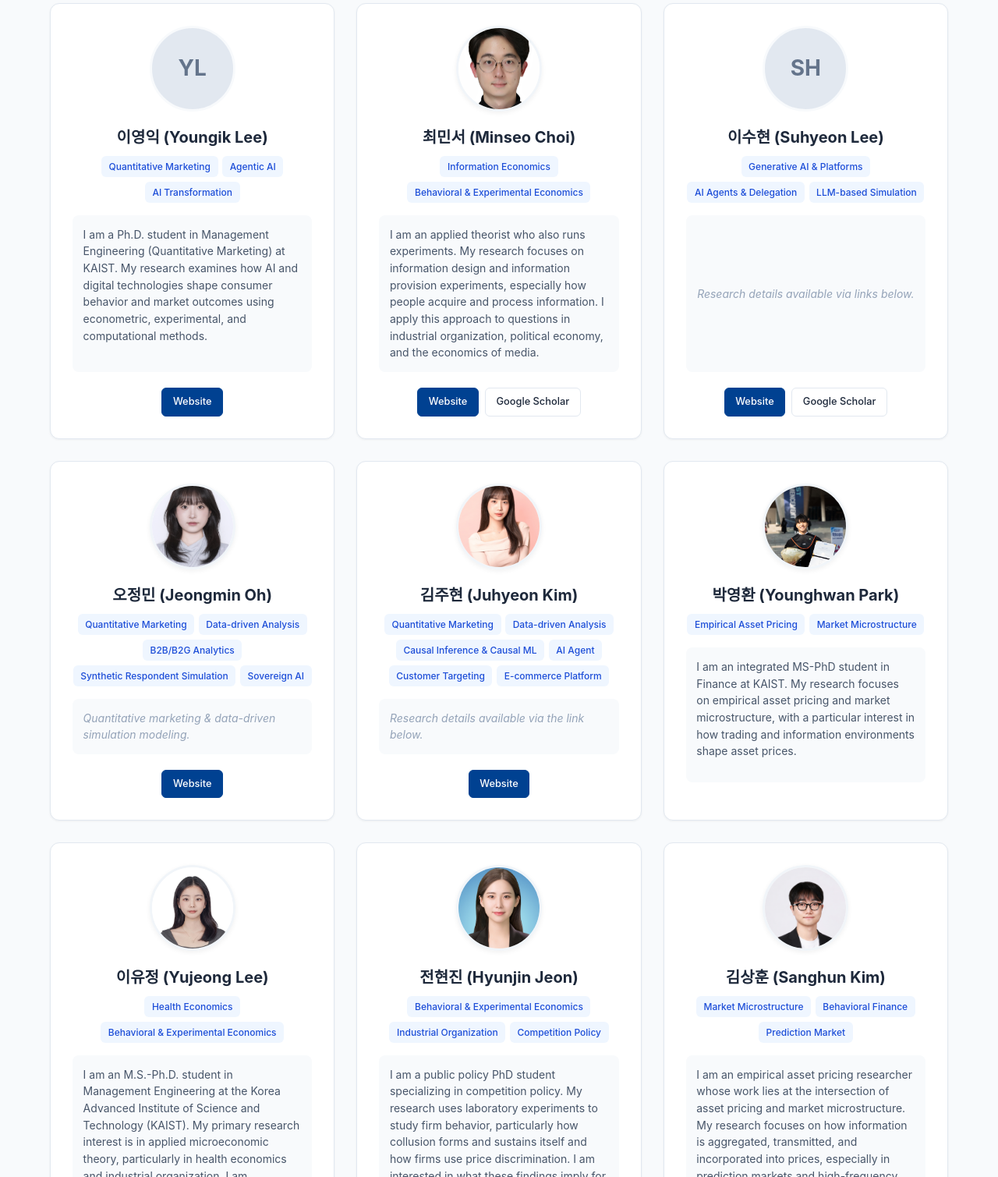
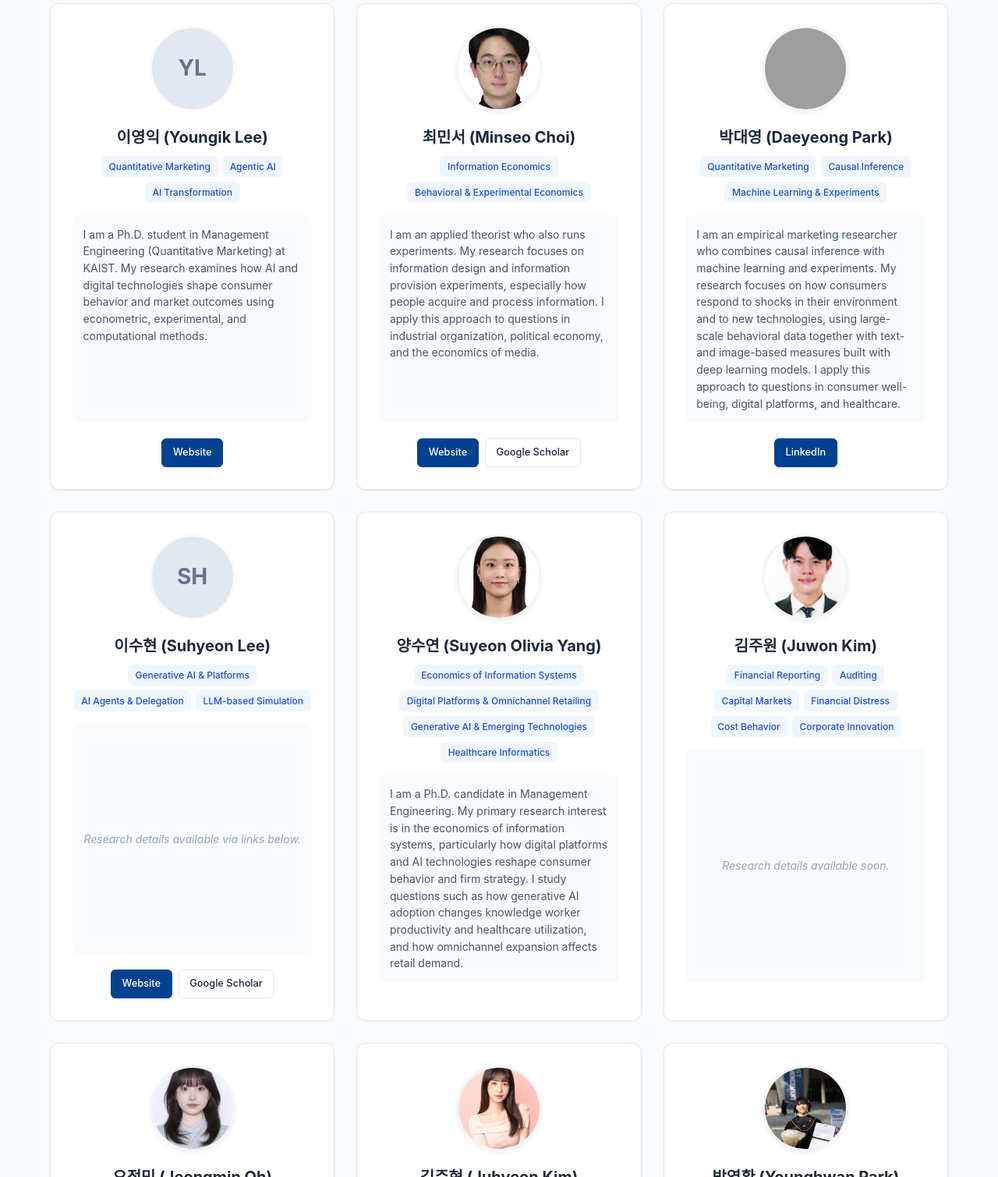
Before and after one commit to alstjqkqn/LTIB, a plain HTML site: page index.html in a window 1280 px wide. Shown: the part 366-1875 px from the top of the page at 78% size. Drawn offline with Linux system fonts and the light colour scheme; grey boxes are pictures that could not be loaded.

Commit message:
Add member cards for 박대영, 양수연, and 김주원
Added member cards for 박대영, 양수연, and 김주원 with bios and contact links.

```diff
--- a/index.html
+++ b/index.html
@@ -264,6 +264,23 @@
                 </div>
             </div>
 
+            <!-- 박대영 -->
+            <div class="member-card">
+                <img class="avatar" src="daeyoung.jpeg" alt="박대영" onerror="this.src='https://ui-avatars.com/api/?name=Daeyeong+Park&background=004191&color=fff&size=150'">
+                <div class="name">박대영 (Daeyeong Park)</div>
+                <div class="tags-container">
+                    <span class="field-tag">Quantitative Marketing</span>
+                    <span class="field-tag">Causal Inference</span>
+                    <span class="field-tag">Machine Learning & Experiments</span>
+                </div>
+                <div class="bio">
+                    I am an empirical marketing researcher who combines causal inference with machine learning and experiments. My research focuses on how consumers respond to shocks in their environment and to new technologies, using large-scale behavioral data together with text- and image-based measures built with deep learning models. I apply this approach to questions in consumer well-being, digital platforms, and healthcare.
+                </div>
+                <div class="contact-links">
+                    <a href="https://www.linkedin.com/in/%EB%8C%80%EC%98%81-%EB%B0%95-b4a453244/" target="_blank" rel="noopener noreferrer" class="btn-link btn-primary">LinkedIn</a>
+                </div>
+            </div>
+
             <!-- 3. 이수현 -->
             <div class="member-card">
                 <div class="avatar-placeholder">SH</div>
@@ -279,6 +296,44 @@
                 <div class="contact-links">
                     <a href="https://suhyeonnnnn.github.io" target="_blank" rel="noopener noreferrer" class="btn-link btn-primary">Website</a>
                     <a href="https://scholar.google.com/citations?user=WJfFMIgAAAAJ" target="_blank" rel="noopener noreferrer" class="btn-link">Google Scholar</a>
+                </div>
+            </div>
+
+            <!-- 양수연 -->
+            <div class="member-card">
+                <img class="avatar" src="suyeon.jpeg" alt="양수연" onerror="this.src='https://ui-avatars.com/api/?name=Suyeon+Yang&background=004191&color=fff&size=150'">
+                <div class="name">양수연 (Suyeon Olivia Yang)</div>
+                <div class="tags-container">
+                    <span class="field-tag">Economics of Information Systems</span>
+                    <span class="field-tag">Digital Platforms & Omnichannel Retailing</span>
+                    <span class="field-tag">Generative AI & Emerging Technologies</span>
+                    <span class="field-tag">Healthcare Informatics</span>
+                </div>
+                <div class="bio">
+                    I am a Ph.D. candidate in Management Engineering. My primary research interest is in the economics of information systems, particularly how digital platforms and AI technologies reshape consumer behavior and firm strategy. I study questions such as how generative AI adoption changes knowledge worker productivity and healthcare utilization, and how omnichannel expansion affects retail demand.
+                </div>
+                <div class="contact-links">
+                    <!-- Contact link placeholder -->
+                </div>
+            </div>
+
+            <!-- 김주원 -->
+            <div class="member-card">
+                <img class="avatar" src="juwon.jpeg" alt="김주원" onerror="this.src='https://ui-avatars.com/api/?name=Juwon+Kim&background=004191&color=fff&size=150'">
+                <div class="name">김주원 (Juwon Kim)</div>
+                <div class="tags-container">
+                    <span class="field-tag">Financial Reporting</span>
+                    <span class="field-tag">Auditing</span>
+                    <span class="field-tag">Capital Markets</span>
+                    <span class="field-tag">Financial Distress</span>
+                    <span class="field-tag">Cost Behavior</span>
+                    <span class="field-tag">Corporate Innovation</span>
+                </div>
+                <div class="bio" style="display: flex; align-items: center; justify-content: center; color: #94a3b8; font-style: italic;">
+                    Research details available soon.
+                </div>
+                <div class="contact-links">
+                    <!-- Contact link placeholder -->
                 </div>
             </div>
 
```
